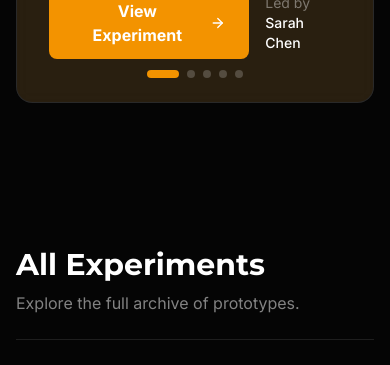
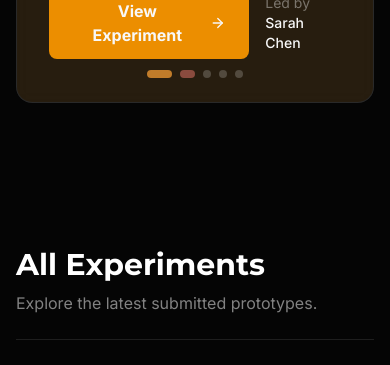
Before and after one commit to baverstockUX/labs, a Next.js app: page / in a window 390 px wide. Shown: the part 1291-1656 px from the top of the page. Built offline with nearby package versions, Linux system fonts and the light colour scheme.

Commit message:
Implement parallax scroll for Featured Marquee and update copy

```diff
--- a/app/page.tsx
+++ b/app/page.tsx
@@ -45,7 +45,7 @@ export default function Home() {
         >
           <div>
             <h2 className="font-heading text-3xl font-bold text-white mb-2">All Experiments</h2>
-            <p className="text-white/50">Explore the full archive of prototypes.</p>
+            <p className="text-white/50">Explore the latest submitted prototypes.</p>
           </div>
           {/* Future: Add filters here */}
         </motion.div>
@@ -63,6 +63,12 @@ export default function Home() {
             </motion.div>
           ))}
         </div>
+
+        <div className="mt-12 flex justify-center">
+          <button className="px-8 py-3 rounded-full border border-white/10 bg-white/5 hover:bg-white/10 transition-colors text-white font-medium hover:scale-105 active:scale-95">
+            View Gallery
+          </button>
+        </div>
       </section>
 
       <Footer />
--- a/components/FeaturedCarousel.tsx
+++ b/components/FeaturedCarousel.tsx
@@ -1,7 +1,7 @@
 'use client';
 
-import { useState, useCallback, useEffect } from 'react';
-import { motion, AnimatePresence } from 'framer-motion';
+import { useState, useCallback, useEffect, useRef } from 'react';
+import { motion, AnimatePresence, useScroll, useTransform } from 'framer-motion';
 import { ChevronLeft, ChevronRight, ArrowRight } from 'lucide-react';
 import Image from 'next/image';
 import { Project } from '@/lib/data';
@@ -57,6 +57,16 @@ export function FeaturedCarousel({ projects }: FeaturedCarouselProps) {
     const [currentIndex, setCurrentIndex] = useState(0);
     const featured = projects.slice(0, 5);
 
+    const containerRef = useRef<HTMLDivElement>(null);
+    const { scrollYProgress } = useScroll({
+        target: containerRef,
+        offset: ["start end", "center center"]
+    });
+
+    const scale = useTransform(scrollYProgress, [0, 1], [0.8, 1]);
+    const opacity = useTransform(scrollYProgress, [0, 0.5], [0.5, 1]);
+    const y = useTransform(scrollYProgress, [0, 1], [100, 0]);
+
     // Auto-rotate
     useEffect(() => {
         const timer = setInterval(() => {
@@ -78,8 +88,11 @@ export function FeaturedCarousel({ projects }: FeaturedCarouselProps) {
     const theme = THEMES[currentIndex % THEMES.length];
 
     return (
-        <section className="relative w-full py-16 px-4 md:px-0 bg-[#050505] overflow-hidden">
-            <div className="max-w-7xl mx-auto md:px-6 lg:px-8">
+        <section ref={containerRef} className="relative w-full py-16 px-4 md:px-0 bg-[#050505] overflow-hidden">
+            <motion.div
+                style={{ scale, opacity, y }}
+                className="max-w-7xl mx-auto md:px-6 lg:px-8"
+            >
                 <div className="flex items-center justify-between mb-8 px-4 md:px-0">
                     <h2 className="font-heading text-xl md:text-2xl font-bold text-white flex items-center gap-3">
                         <span className={`w-2 h-2 rounded-full ${theme.button}`}></span>
@@ -177,7 +190,7 @@ export function FeaturedCarousel({ projects }: FeaturedCarouselProps) {
                         ))}
                     </div>
                 </div>
-            </div>
+            </motion.div>
         </section>
     );
 }
```
